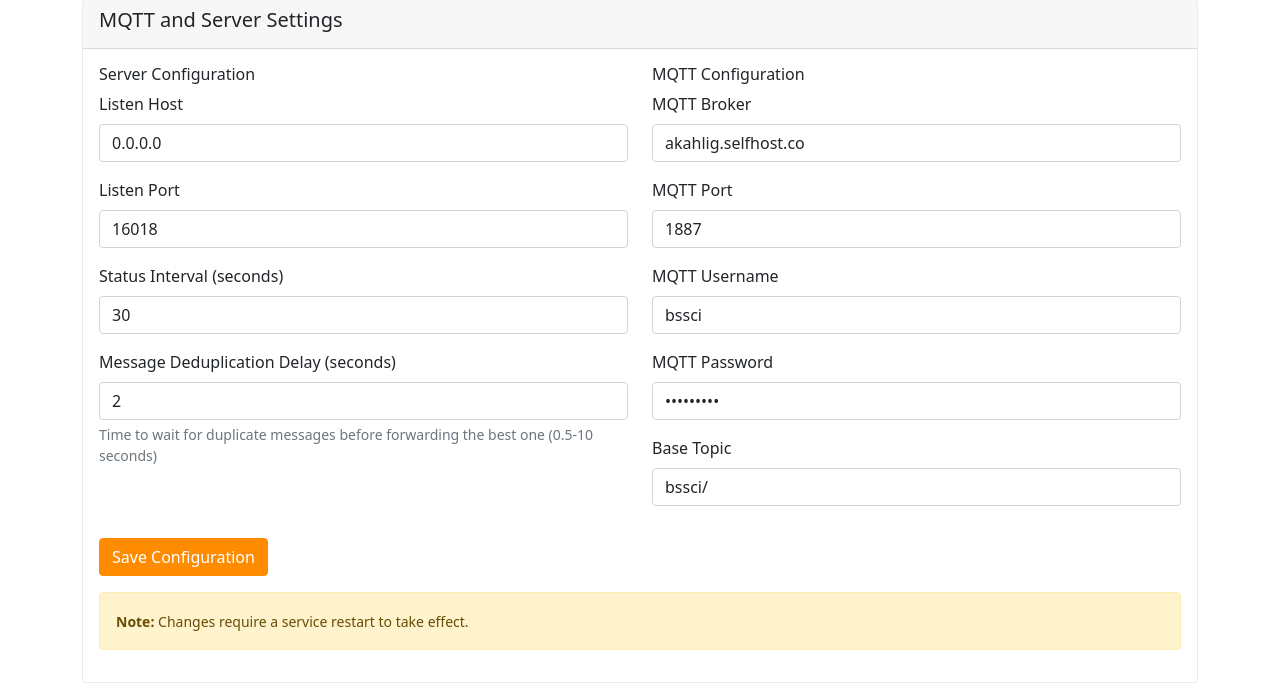
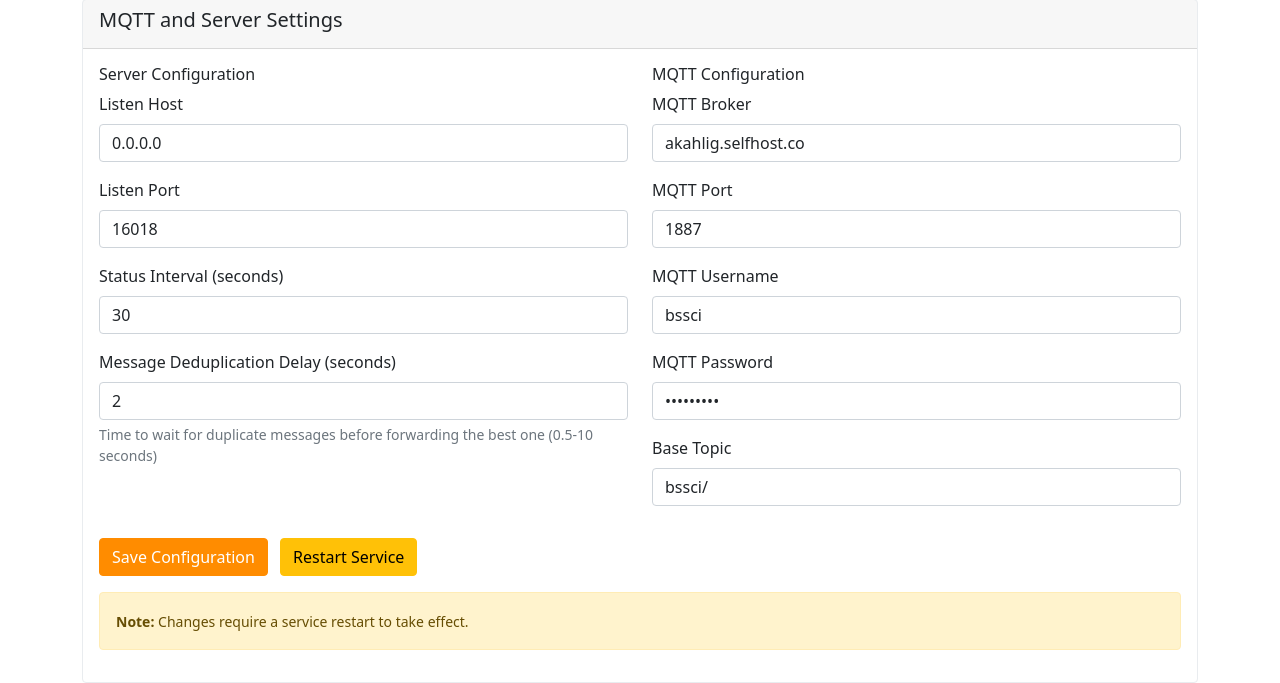
Before and after one commit to plasmonized/containerized-mioty-Service-Center, a Flask app: page /config in a window 1280 px wide. Shown: the part 137-820 px from the top of the page. Run offline with Flask 3, Linux system fonts and the light colour scheme.

Commit message:
Assistant checkpoint: Add restart service button to config page
Assistant generated file changes:
- templates/config.html: Add restart service button to config page, Add restart service function to JavaScript
- web_ui.py: Add restart service API endpoint

---

User prompt:

by the way: restart the service: could you do a button on the config page?

Replit-Commit-Author: Assistant
Replit-Commit-Session-Id: 840179a8-1911-43ed-8f63-2a2ad89090f4

```diff
--- a/templates/config.html
+++ b/templates/config.html
@@ -61,10 +61,11 @@
 
             <div class="mt-3">
                 <button type="button" class="btn btn-primary" onclick="saveConfig()">Save Configuration</button>
+                <button type="button" class="btn btn-warning ms-2" onclick="restartService()">Restart Service</button>
                 <div class="alert alert-warning mt-3">
                     <small><strong>Note:</strong> Changes require a service restart to take effect.</small>
                 </div>
-            </div>
+            </div></div>
         </form>
     </div>
 </div>
@@ -104,5 +105,36 @@ function saveConfig() {
         alert('Error saving configuration: ' + error);
     });
 }
+
+function restartService() {
+    if (confirm('Are you sure you want to restart the BSSCI service? This will briefly interrupt connections.')) {
+        const button = event.target;
+        const originalText = button.textContent;
+        button.disabled = true;
+        button.textContent = 'Restarting...';
+
+        fetch('/api/service/restart', {
+            method: 'POST',
+            headers: {
+                'Content-Type': 'application/json',
+            }
+        })
+        .then(response => response.json())
+        .then(result => {
+            if (result.success) {
+                alert('Service restart initiated successfully! Please wait a few seconds for the service to come back online.');
+            } else {
+                alert('Error restarting service: ' + result.message);
+            }
+        })
+        .catch(error => {
+            alert('Error restarting service: ' + error);
+        })
+        .finally(() => {
+            button.disabled = false;
+            button.textContent = originalText;
+        });
+    }
+}
 </script>
 {% endblock %}
--- a/web_ui.py
+++ b/web_ui.py
@@ -541,5 +541,41 @@ def restore_certificates():
     except Exception as e:
         return jsonify({'success': False, 'message': str(e)})
 
+@app.route('/api/service/restart', methods=['POST'])
+def restart_service():
+    """Restart the BSSCI service"""
+    import subprocess
+    import threading
+    import time
+
+    def restart_in_background():
+        """Perform the restart operation in a separate thread"""
+        try:
+            time.sleep(1)  # Small delay to allow response to be sent
+
+            # Kill existing processes
+            subprocess.run(['pkill', '-f', 'python.*web_main.py'], check=False)
+            subprocess.run(['pkill', '-f', 'python.*main.py'], check=False)
+            subprocess.run(['pkill', '-f', 'python.*sync_main.py'], check=False)
+
+            time.sleep(2)  # Wait for processes to terminate
+
+            # Start the service again
+            subprocess.Popen(['python', 'web_main.py'],
+                           stdout=subprocess.DEVNULL,
+                           stderr=subprocess.DEVNULL)
+        except Exception as e:
+            print(f"Error during restart: {e}")
+
+    try:
+        # Start restart in background thread
+        restart_thread = threading.Thread(target=restart_in_background)
+        restart_thread.daemon = True
+        restart_thread.start()
+
+        return jsonify({'success': True, 'message': 'Service restart initiated'})
+    except Exception as e:
+        return jsonify({'success': False, 'message': str(e)})
+
 if __name__ == '__main__':
     app.run(host='0.0.0.0', port=5000, debug=True)
```
